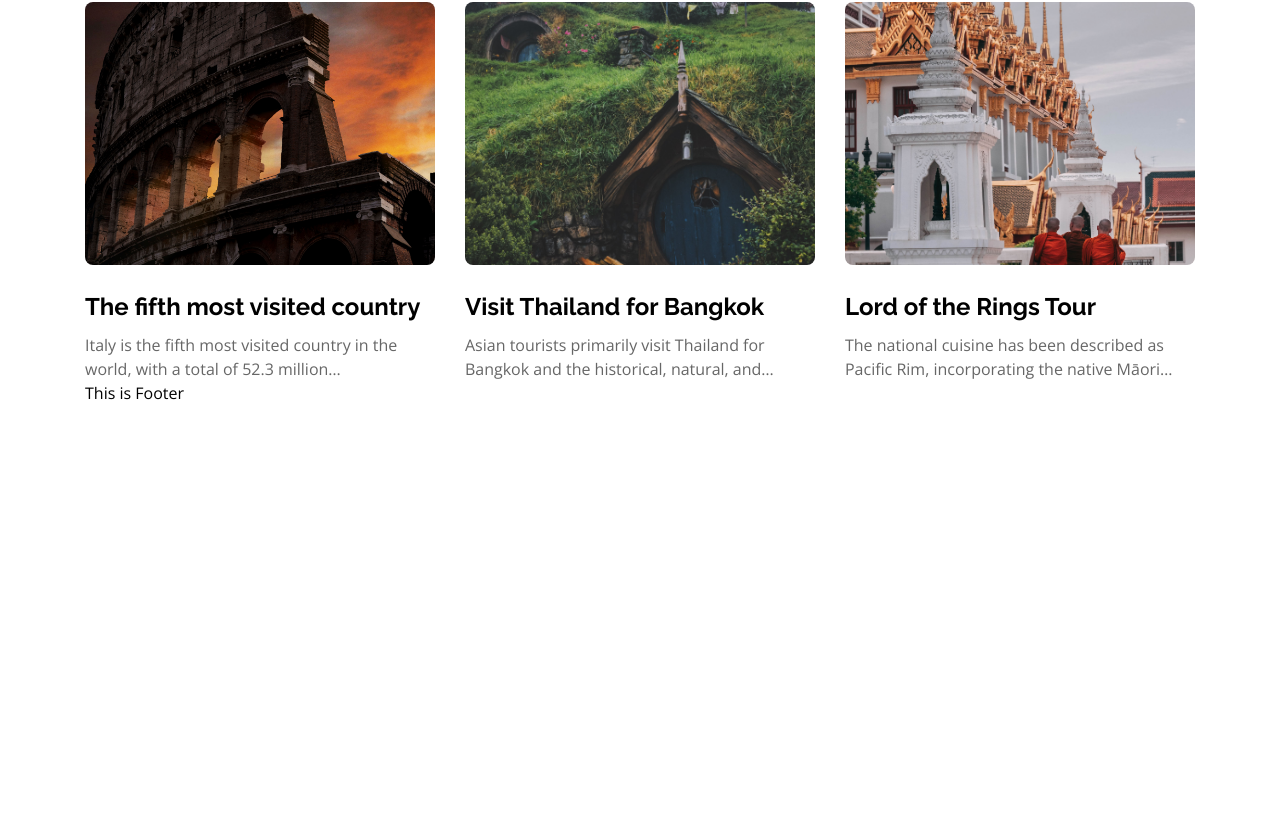
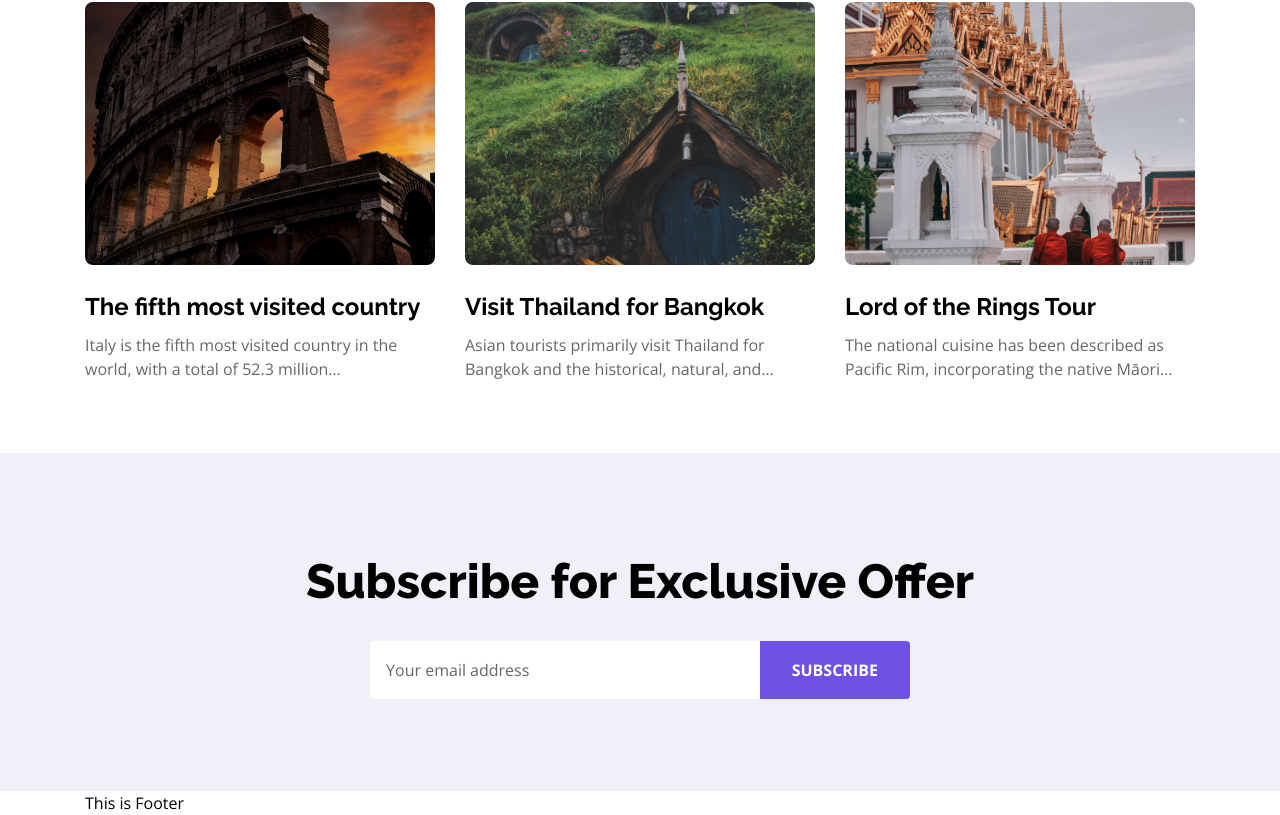
Before and after one commit to Landy510/Booking-website, a React app: page / in a window 1280 px wide. Shown: the part 1369-2184 px from the top of the page. Before the commit the page ends 1774 px from the top, so only its background shows below. Built offline with nearby package versions, Linux system fonts and the light colour scheme; the HTML template or start-up script is replaced by a standard one.

Commit message:
feat: finish the layout of subscribe section

```diff
--- a/src/features/pages/Index/Index.tsx
+++ b/src/features/pages/Index/Index.tsx
@@ -3,6 +3,7 @@ import SearchBar from './components/SearchBar/SearchBar';
 import TopChoices from './components/TopChoices/TopChoices';
 import PopularDestinations from './components/PopularDestinations/PopularDestinations';
 import GetInspiration from './components/GetInspiration/GetInspiration';
+import Subscribe from './components/Subscribe/Subscribe';
 
 function Index() {
   return (
@@ -12,6 +13,7 @@ function Index() {
       <TopChoices />
       <PopularDestinations />
       <GetInspiration />
+      <Subscribe />
     </div>
   );
 }
--- /dev/null
+++ b/src/features/pages/Index/components/Subscribe/Subscribe.tsx
@@ -0,0 +1,26 @@
+function Subscribe() {
+  return (
+    <section className="mt-[4.5rem]">
+      <div className="flex justify-center items-center bg-purpleLight py-[1.5rem] px-[1rem] md:py-[5.75rem]">
+        <div className="">
+          <p className="whitespace-nowrap text-center text-[1.5rem] md:text-[3rem] font-Raleway font-bold md:font-extrabold mb-[1rem] lg:mb-[1.5rem]">Subscribe for Exclusive Offer</p>
+          <form className="flex md:px-[4rem]">
+            <input
+              type="email"
+              className="rounded-r-none grow w-[1px]"
+              placeholder="Your email address"
+            />
+            <button
+              className="btn-purple !px-[1rem] md:!px-[2rem] font-bold !rounded-l-none"
+              type="submit"
+            >
+              SUBSCRIBE
+            </button>
+          </form>
+        </div>
+      </div>
+    </section>
+  );
+}
+
+export default Subscribe;
```
